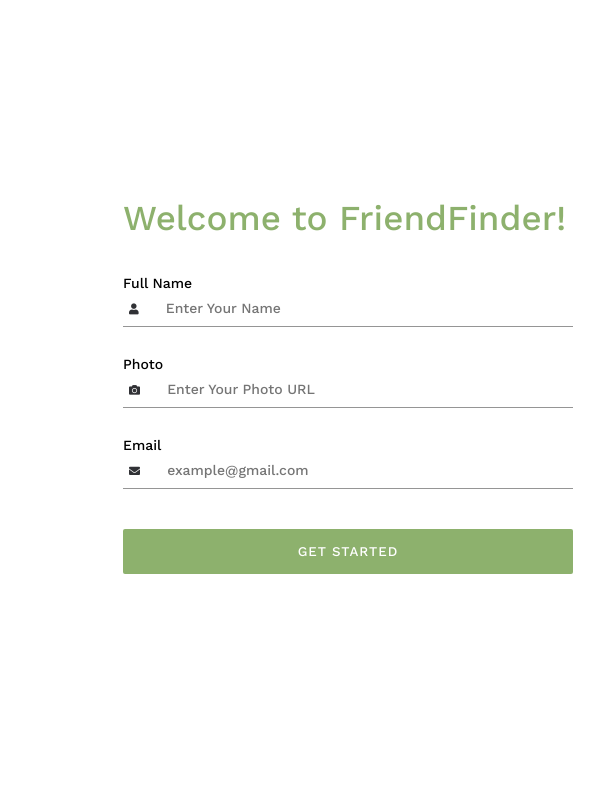
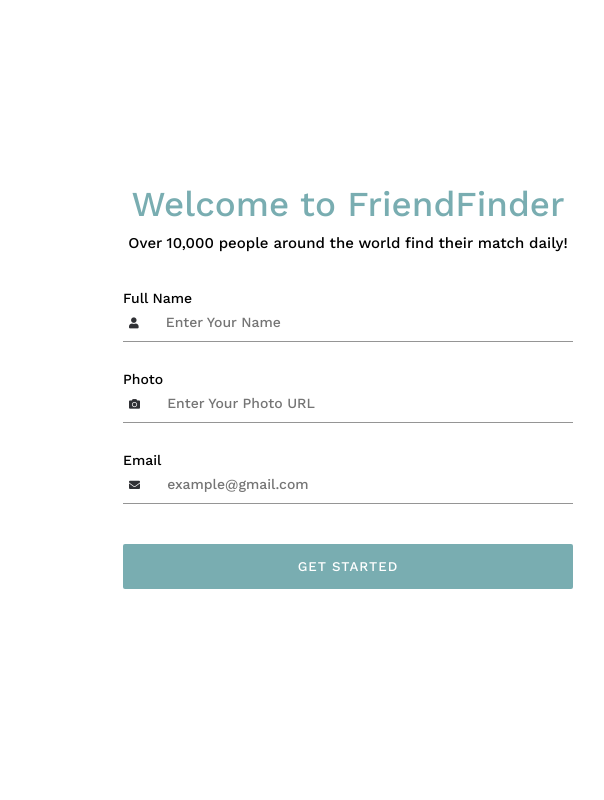
Before and after one commit to elaintran/FriendFinder, a website: page app/public/home.html in a window 1280 px wide. Shown: the full height of the page, 580-1184 px from the left. Drawn offline with nearby package versions, Linux system fonts and the light colour scheme.

Commit message:
changed color scheme

```diff
--- a/app/public/home.html
+++ b/app/public/home.html
@@ -25,7 +25,8 @@
         </div>
         <div class="left-panel">
             <div class="sign-up">
-                <h2 class="title">Welcome to FriendFinder!</h2>
+                <h2 class="title">Welcome to FriendFinder</h2>
+                <p class="subtitle">Over 10,000 people around the world find their match daily!</p>
                 <!-- <p class="subtitle">Take a quick and simple compatibility test to get matched immediately!</p> -->
                 <form>
                     <label for="name">Full Name</label><br>
--- a/app/public/style.css
+++ b/app/public/style.css
@@ -5,7 +5,7 @@ body {
 
 h2 {
     font-size: 35px;
-    margin-bottom: 10px;
+    margin-bottom: 14px;
 }
 
 p {
@@ -21,11 +21,12 @@ p {
 }
 
 .title {
-    color: #8db16d;
+    text-align: center;
+    color: #79adb1;
 }
 
 .subtitle {
-    /* text-align: center; */
+    text-align: center;
 }
 
 .container {
@@ -78,7 +79,7 @@ label {
 }
 
 #submit {
-    background-color: #8db16d;
+    background-color: #79adb1;
 	border: 0px solid transparent;
 	color: white;
 	padding: 15px 15px;
@@ -89,6 +90,11 @@ label {
     border-radius: 2px;
     font-family: inherit;
     font-weight: inherit;
+}
+
+#submit:hover {
+    cursor: pointer;
+    opacity: 0.9;
 }
 
 /* #gender {
```
Also changed, not shown: app/public/survey.html (+2 -2 lines).
